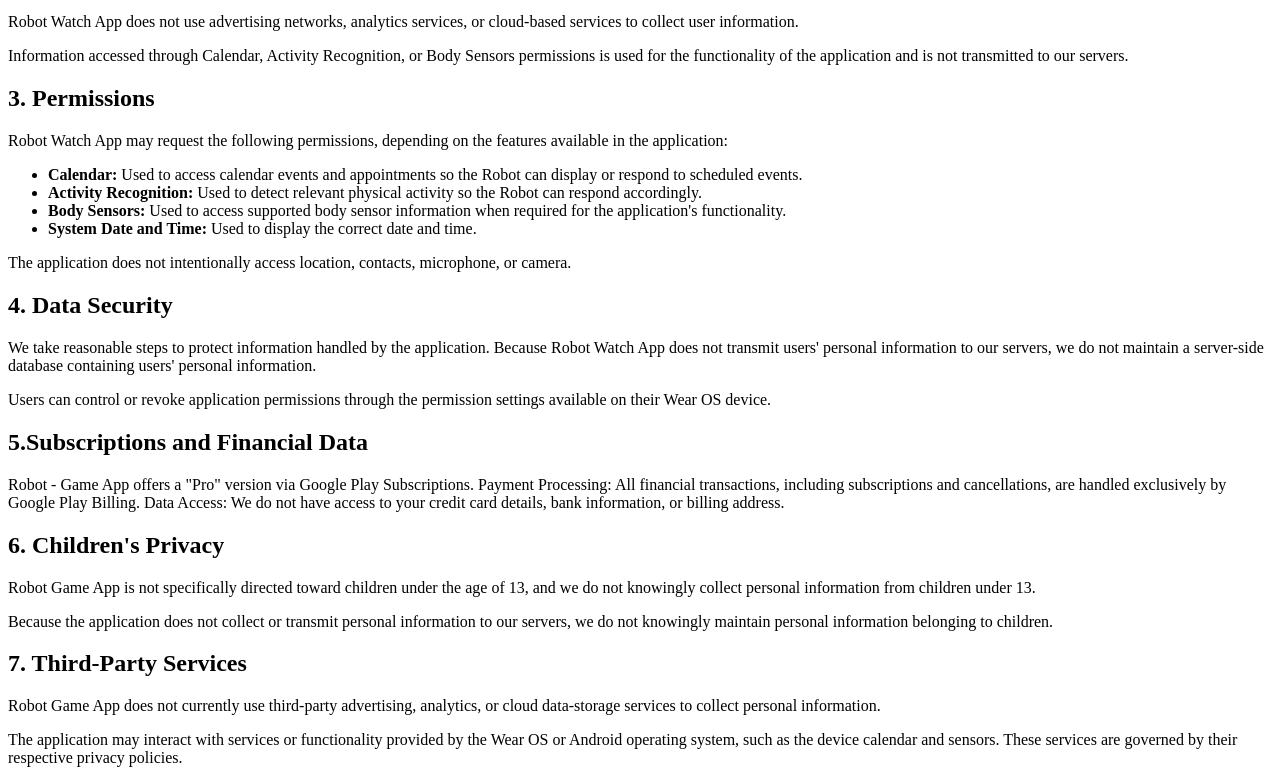
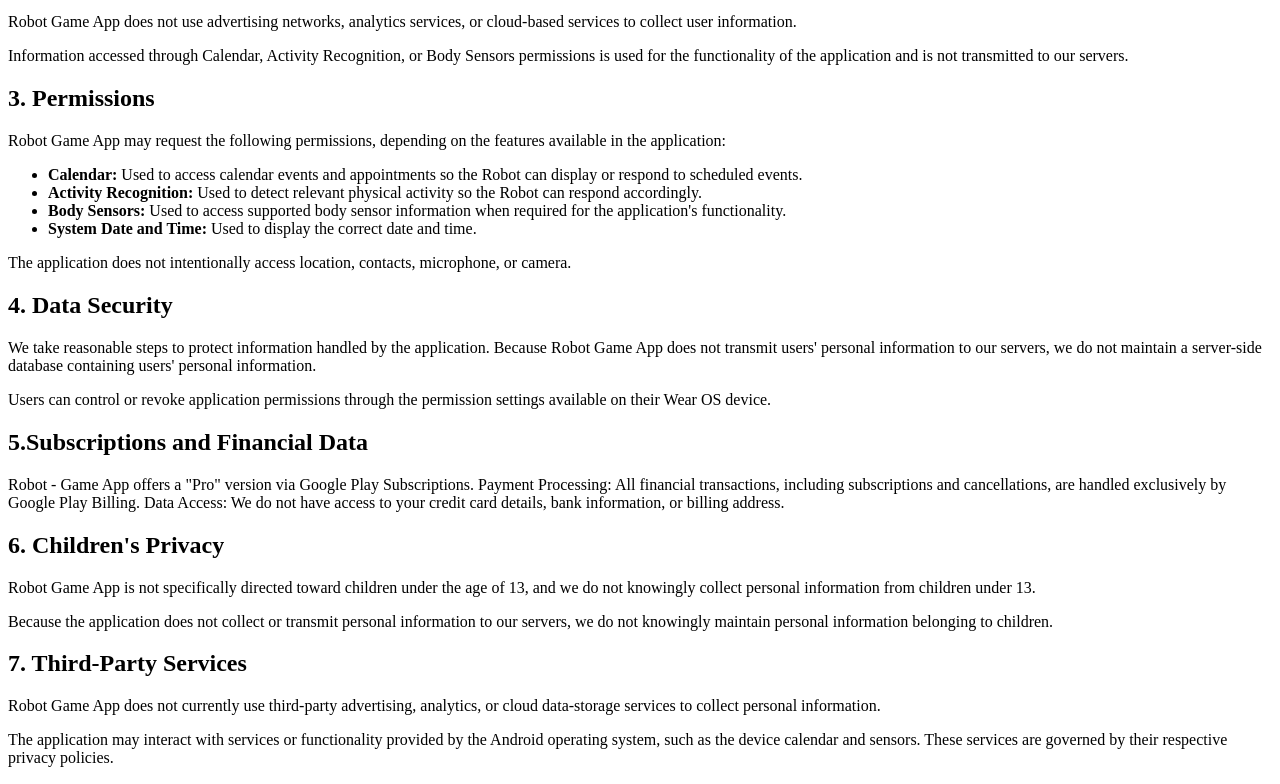
Before and after one commit to hibazahibaza/robot-game-privacy, a plain HTML site: page index.html in a window 1280 px wide. Shown: the part 684-1468 px from the top of the page. Drawn offline with Linux system fonts and the light colour scheme.

Commit message:
Robot Game App

```diff
--- a/index.html
+++ b/index.html
@@ -71,7 +71,7 @@
     </p>
 
     <p>
-        Robot Watch App does not use advertising networks, analytics
+        Robot Game App does not use advertising networks, analytics
         services, or cloud-based services to collect user information.
     </p>
 
@@ -84,7 +84,7 @@
     <h2>3. Permissions</h2>
 
     <p>
-        Robot Watch App may request the following permissions, depending
+        Robot Game App may request the following permissions, depending
         on the features available in the application:
     </p>
 
@@ -122,7 +122,7 @@
 
     <p>
         We take reasonable steps to protect information handled by the
-        application. Because Robot Watch App does not transmit users'
+        application. Because Robot Game App does not transmit users'
         personal information to our servers, we do not maintain a
         server-side database containing users' personal information.
     </p>
@@ -161,7 +161,7 @@
 
     <p>
         The application may interact with services or functionality
-        provided by the Wear OS or Android operating system, such as the
+        provided by the Android operating system, such as the
         device calendar and sensors. These services are governed by their
         respective privacy policies.
     </p>
```
